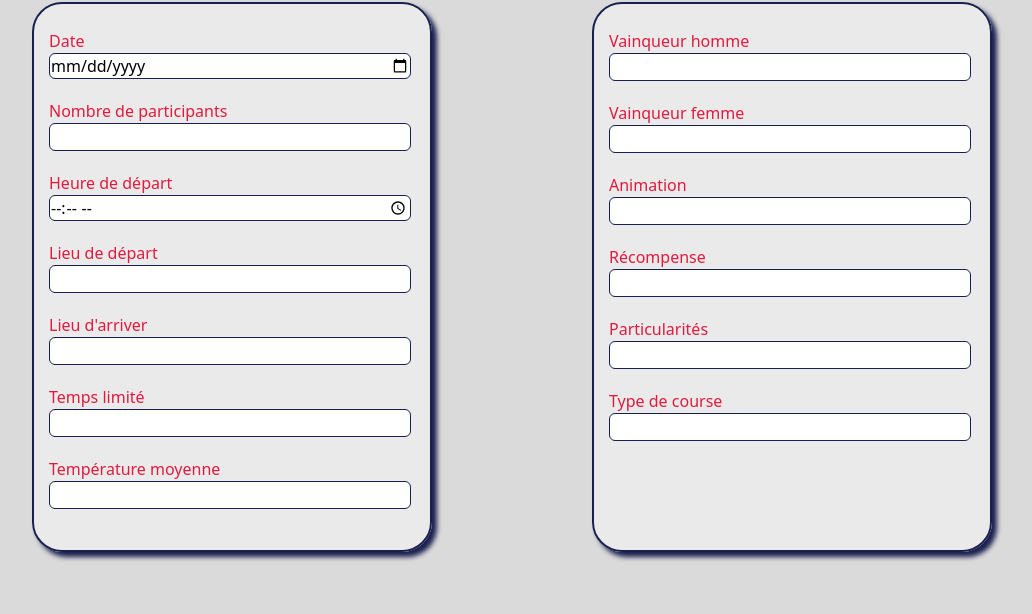
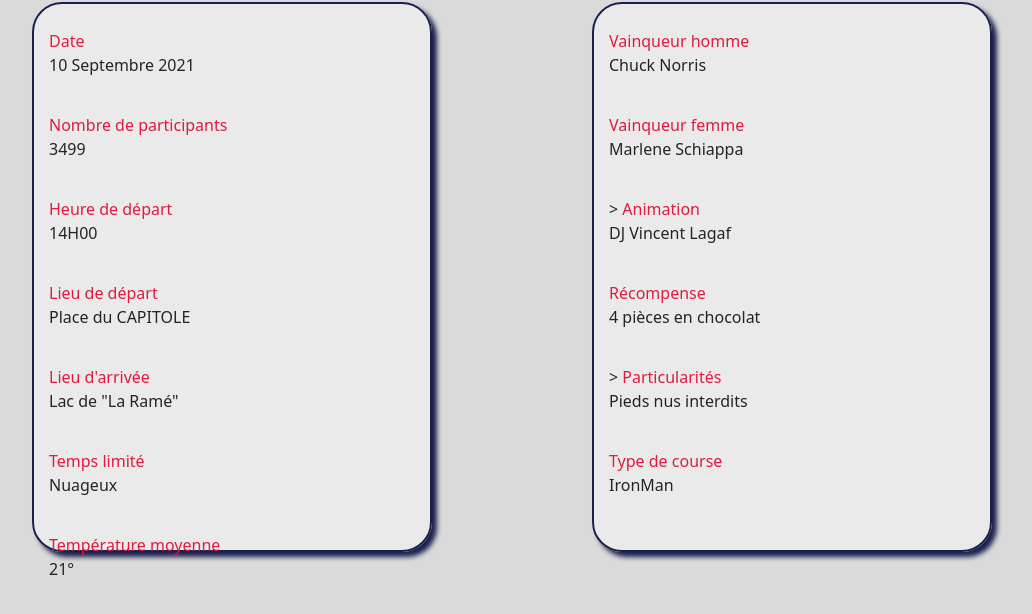
Before and after one commit to Talicke/licornauton, a plain HTML site: page infocourse.html in a window 1280 px wide. Shown: the part 72-686 px from the top of the page, without its empty margins (128-1160 px from the left). Drawn offline with nearby package versions, Linux system fonts and the light colour scheme.

Commit message:
correction informations vincent

```diff
--- a/infocourse.html
+++ b/infocourse.html
@@ -12,33 +12,33 @@
         <form>
             <fieldset id="fieldset1">
                 <label for="date">Date</label><br>
-                <input type="date"><br>
+                <p>10 Septembre 2021</p>
                 <label for="number">Nombre de participants</label><br>
-                <input type="number"><br>
+                <p> 3499 </p>
                 <label for="heuresDeDepart">Heure de départ</label><br>
-                <input type="time"><br>
+                <p>14H00</p>
                 <label for="lieuDeDepart">Lieu de départ</label><br>
-                <input type="text"><br>
-                <label for="lieuArriver">Lieu d'arriver</label><br>
-                <input type="text"><br>
+                <p>Place du CAPITOLE</p>
+                <label for="lieuArriver">Lieu d'arrivée</label><br>
+                <p>Lac de "La Ramé"</p>
                 <label for="temps">Temps limité</label><br>
-                <input type="text"><br>
+                <P>Nuageux</P>
                 <label for="temperature">Température moyenne</label><br>
-                <input type="text"><br>
+                <p>21°</p>
             </fieldset>
             <fieldset id="fieldset2">
                 <label for="homme">Vainqueur homme</label><br>
-                <input type="text"><br>
+                <p>Chuck Norris</p>
                 <label for="femme">Vainqueur femme</label><br>
-                <input type="text"><br>
+                <p>Marlene Schiappa</p>>
                 <label for="Animation">Animation</label><br>
-                <input type="text"><br>
+                <p>DJ Vincent Lagaf </p>
                 <label for="Recompense">Récompense</label><br>
-                <input type="text"><br>
+                <p>4 pièces en chocolat</p>>
                 <label for="particularite">Particularités</label><br>
-                <input type="text"><br>
+                <p>Pieds nus interdits</p>
                 <label for="course">Type de course</label><br>
-                <input type="text"><br>
+                <p>IronMan</p>
             </fieldset>
         </form>
     </body>
```
